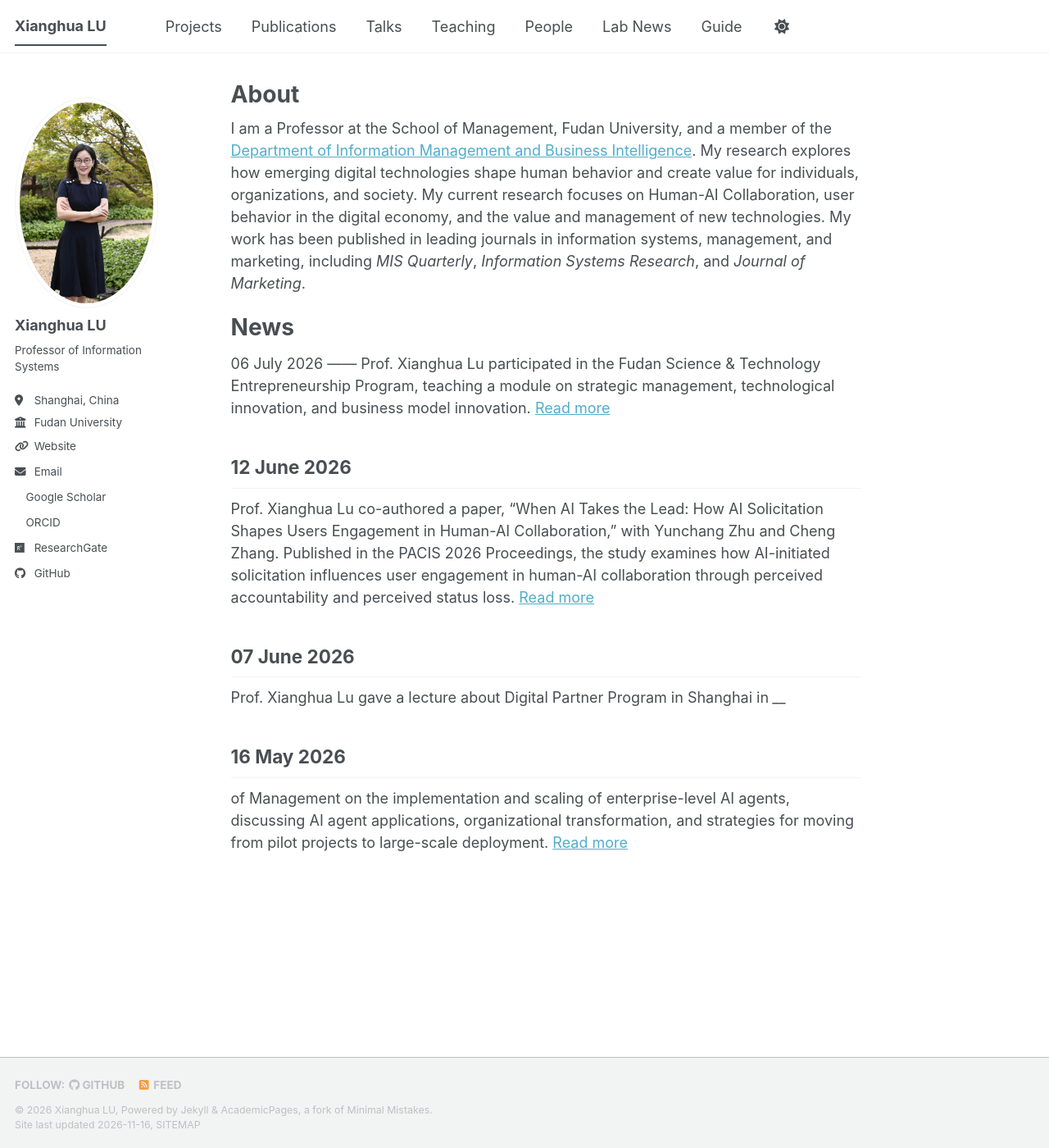
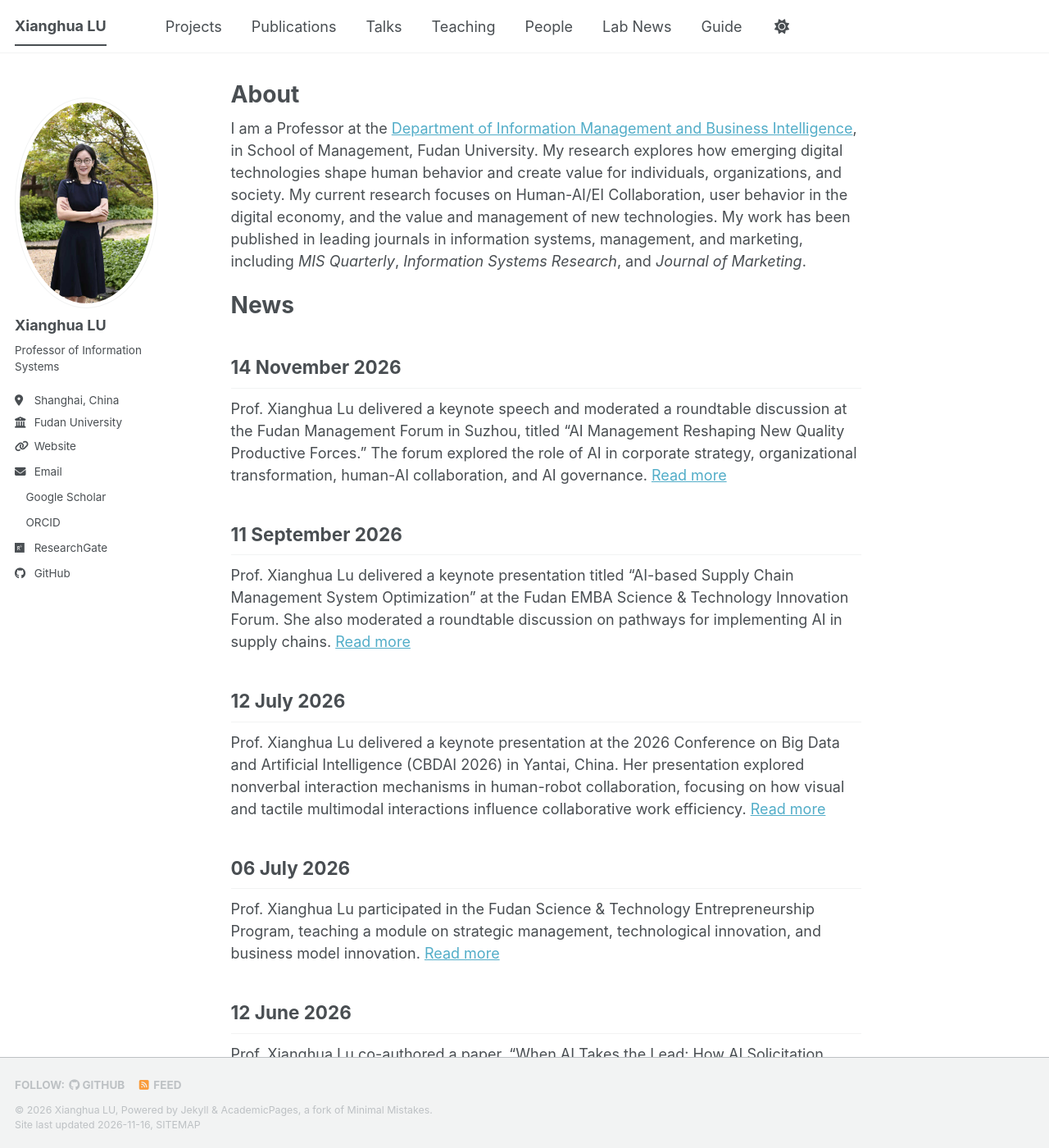
Before and after one commit to Xianghualu/Xianghualu.github.io, a Jekyll site: the page built from _pages/about.md, in a window 1280 px wide and 1400 px high. Shown: the whole window at 82% size. Built offline with Jekyll 4.4.1, drawn with Linux system fonts in a browser that asks for light colours; a style sheet for code colours, icons or effects is not loaded.

Commit message:
Update about.md

```diff
--- a/_pages/about.md
+++ b/_pages/about.md
@@ -7,25 +7,34 @@ redirect_from:
   - /about.html
 ---
 
-I am a Professor at the School of Management, Fudan University, and a member of the [Department of  Information Management and Business Intelligence](https://www.fdsm.fudan.edu.cn/department/xxgl/zhuanye.aspx).
-My research explores how emerging digital technologies shape human behavior and create value for individuals, organizations, and society. My current research focuses on Human-AI Collaboration, user behavior in the digital economy, and the value and management of new technologies. My work has been published in leading journals in information systems, management, and marketing, including *MIS Quarterly*, *Information Systems Research*, and *Journal of Marketing*.
+I am a Professor at the [Department of  Information Management and Business Intelligence](https://www.fdsm.fudan.edu.cn/department/xxgl/zhuanye.aspx), in School of Management, Fudan University.
+My research explores how emerging digital technologies shape human behavior and create value for individuals, organizations, and society. My current research focuses on Human-AI/EI Collaboration, user behavior in the digital economy, and the value and management of new technologies. My work has been published in leading journals in information systems, management, and marketing, including *MIS Quarterly*, *Information Systems Research*, and *Journal of Marketing*.
 
 
 
 News
 ======
+
+14 November 2026
+------
+Prof. Xianghua Lu delivered a keynote speech and moderated a roundtable discussion at the Fudan Management Forum in Suzhou, titled "AI Management Reshaping New Quality Productive Forces." The forum explored the role of AI in corporate strategy, organizational transformation, human-AI collaboration, and AI governance. [Read more](https://mobile.fdsm.fudan.edu.cn/cs/AboutUs/fdsm1556955626172)
+
+
+11 September 2026
+------
+Prof. Xianghua Lu delivered a keynote presentation titled "AI-based Supply Chain Management System Optimization" at the Fudan EMBA Science & Technology Innovation Forum. She also moderated a roundtable discussion on pathways for implementing AI in supply chains. [Read more](https://www.fdsm.fudan.edu.cn/emba/2026/0908/c1159a37245/page.htm)
+
+
+12 July 2026
+------
+Prof. Xianghua Lu delivered a keynote presentation at the 2026 Conference on Big Data and Artificial Intelligence (CBDAI 2026) in Yantai, China. Her presentation explored nonverbal interaction mechanisms in human-robot collaboration, focusing on how visual and tactile multimodal interactions influence collaborative work efficiency. [Read more](https://gkgc.sdufe.edu.cn/info/1098/15340.htm)
+
+
 06 July 2026
 ------
 Prof. Xianghua Lu participated in the Fudan Science & Technology Entrepreneurship Program, teaching a module on strategic management, technological innovation, and business model innovation. [Read more](https://www.fdsm.fudan.edu.cn/fdsti/2026/0706/c2350a34595/page.htm)
 
+
 12 June 2026
 ------
 Prof. Xianghua Lu co-authored a paper, “When AI Takes the Lead: How AI Solicitation Shapes Users Engagement in Human-AI Collaboration,” with Yunchang Zhu and Cheng Zhang. Published in the PACIS 2026 Proceedings, the study examines how AI-initiated solicitation influences user engagement in human-AI collaboration through perceived accountability and perceived status loss. [Read more](https://aisel.aisnet.org/pacis2026/hci_robotic/hci_robotic/2/)
-
-07 June 2026
-------
-Prof. Xianghua Lu gave a lecture about Digital Partner Program in Shanghai in ____
-
-16 May 2026
-------
-of Management on the implementation and scaling of enterprise-level AI agents, discussing AI agent applications, organizational transformation, and strategies for moving from pilot projects to large-scale deployment. [Read more](http://m.mbaedu.cn/news/view/id/28157.html)
```
